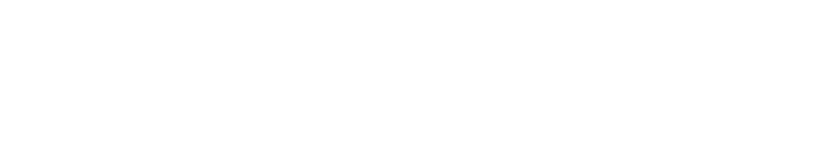
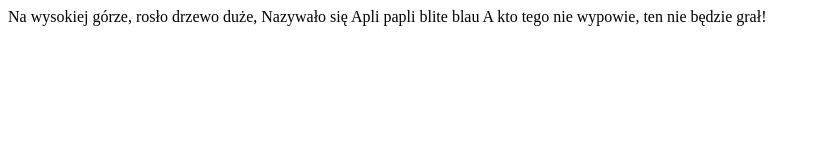
Before and after one commit to Flash3rYT/16032021GrupaNr1, a plain HTML site: page index.html in a window 1280 px wide. Shown: the whole page, without its empty margins (0-820 px from the left). Drawn offline with Linux system fonts and the light colour scheme.

Commit message:
Rymowanka

```diff
--- a/index.html
+++ b/index.html
@@ -7,6 +7,12 @@
     <title>GrupaNr1</title>
 </head>
 <body>
-
+    <div class="JakubWarzecha">
+        Na wysokiej górze,
+    rosło drzewo duże,
+    Nazywało się
+    Apli papli blite blau
+    A kto tego nie wypowie,
+    ten nie będzie grał!</div>
 </body>
 </html>
```
